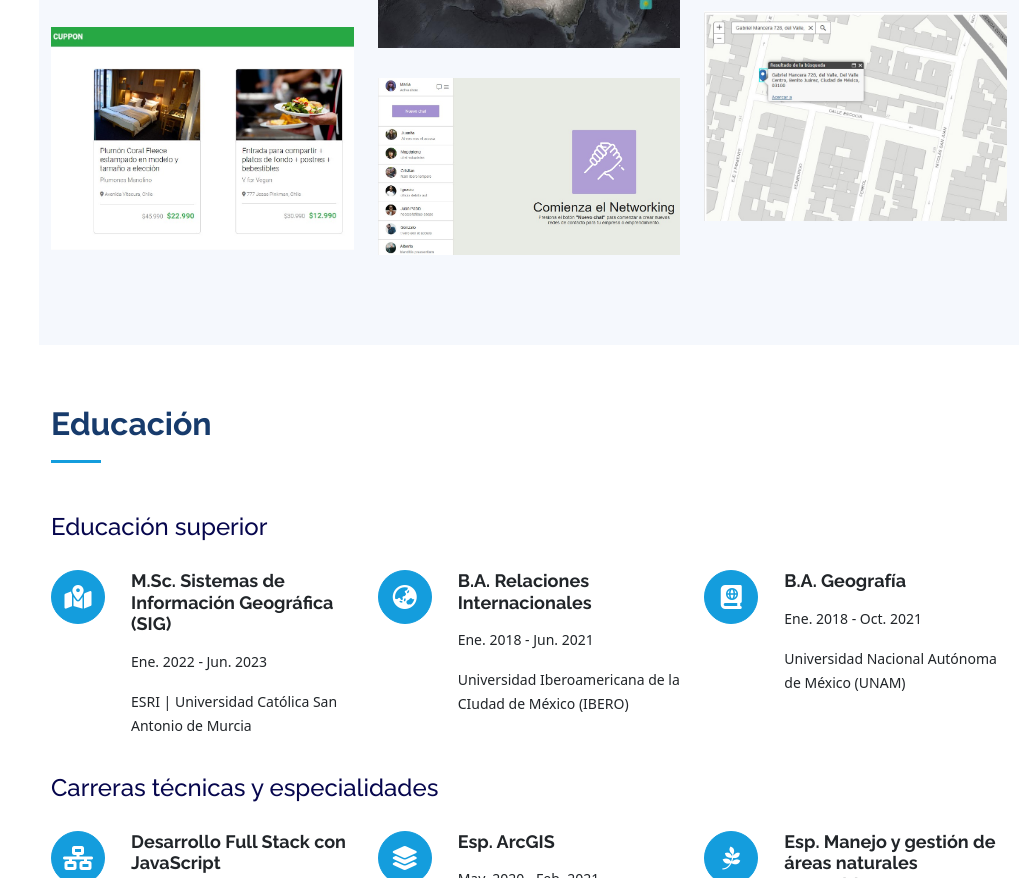
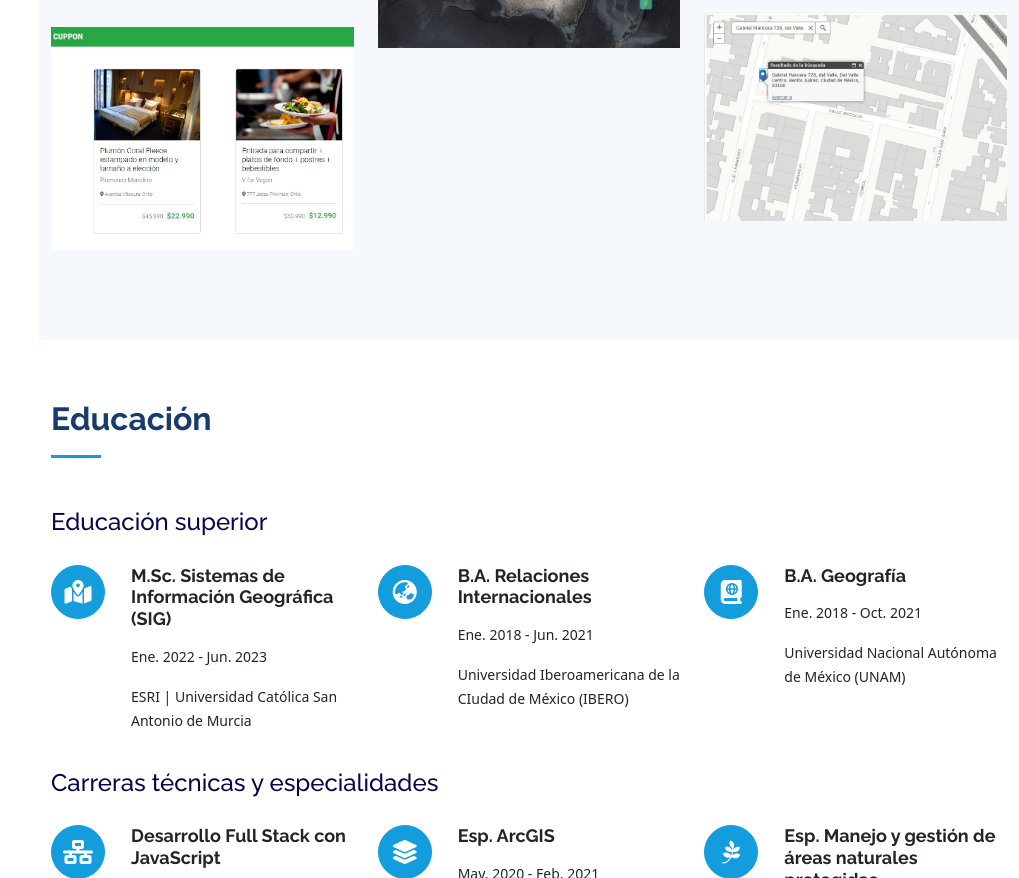
Before and after one commit to marianaghoff/marianaghoff.github.io, a plain HTML site: page index.html in a window 1280 px wide. Shown: the part 3715-4593 px from the top of the page, without its empty margins (261-1280 px from the left). Drawn offline with Linux system fonts and the light colour scheme.

Commit message:
quité sistema de mensajería

```diff
--- a/index.html
+++ b/index.html
@@ -297,15 +297,6 @@
             </div>
           </div>
 
-          <div class="col-lg-4 col-md-6 col-xs-6 portfolio-item filter-card">
-            <div class="portfolio-wrap">
-              <img src="assets/img/portfolio/sistema.jpg" class="img-fluid" alt="">
-              <div class="portfolio-links">
-                <a href="sistema_mensajeria/index.html" title="More Details"><i class="bx bx-link"></i></a>
-              </div>
-            </div>
-          </div>
-
         </div>
 
       </div>
```
